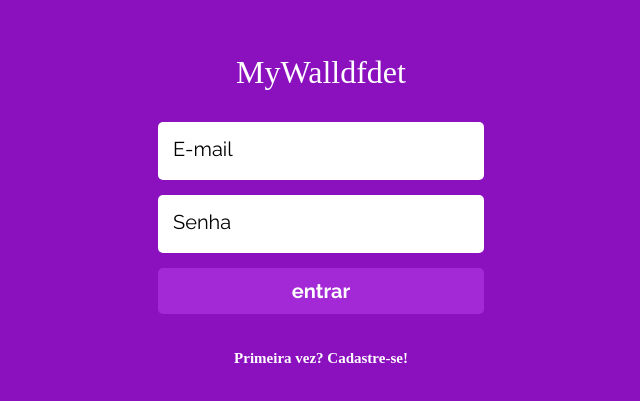
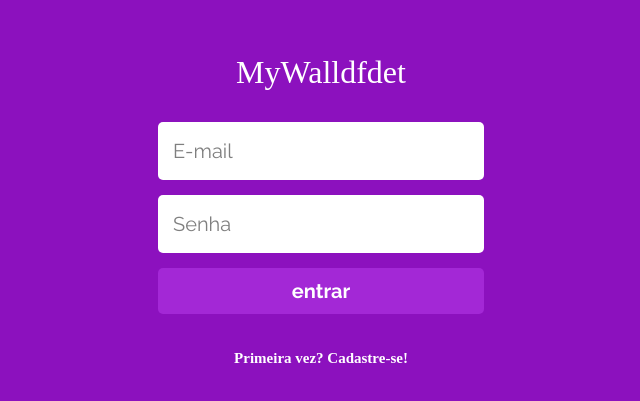
Before and after one commit to lucasborges24/mywallet-front, a React (Create React App) app: page /login in a window 1280 px wide. Shown: the part 193-594 px from the top of the page, without its empty margins (319-959 px from the left). Built offline with nearby package versions, Linux system fonts and the light colour scheme; a web font is replaced by a local one.

Commit message:
feat: add input storage data

```diff
--- a/src/login/Login.js
+++ b/src/login/Login.js
@@ -1,9 +1,13 @@
 import styled from 'styled-components'
+import { useState } from 'react'
 
 import Input from '../shared/Input'
 import Button from '../shared/Button'
 
 function Login() {
+
+    const [loginData, setLoginData] = useState({email: '', senha: ''})
+
     return (
         <LoginStyle>
             <Titulo>MyWalldfdet</Titulo>
@@ -11,14 +15,14 @@ function Login() {
                 <Input
                     type="email"
                     placeholder="E-mail"
-                    value=""
-                    functionOnChange={() => console.log('oi')}
+                    value={loginData.email}
+                    functionOnChange={(e) => setLoginData({...loginData, email: e.target.value})}
                 />
                 <Input
                     type="password"
                     placeholder="Senha"
-                    value=""
-                    functionOnChange={() => console.log('oi')}
+                    value={loginData.senha}
+                    functionOnChange={(e) => setLoginData({...loginData, senha: e.target.value})}
                 />
                 <Button
                     input='entrar'
--- a/src/shared/Input.js
+++ b/src/shared/Input.js
@@ -27,11 +27,14 @@ const InputStyle = styled.input`
     margin: 0 auto 15px auto;
     padding: 15px;
     border: none;
+    font-size: 20px;
+    line-height: 23px;
+    color: #000000;
 
     ::placeholder {
         font-size: 20px;
         line-height: 23px;
-        color: #000000;
+        color: rgba(0,0,0,0.5);
     }
 
     :focus {
```
